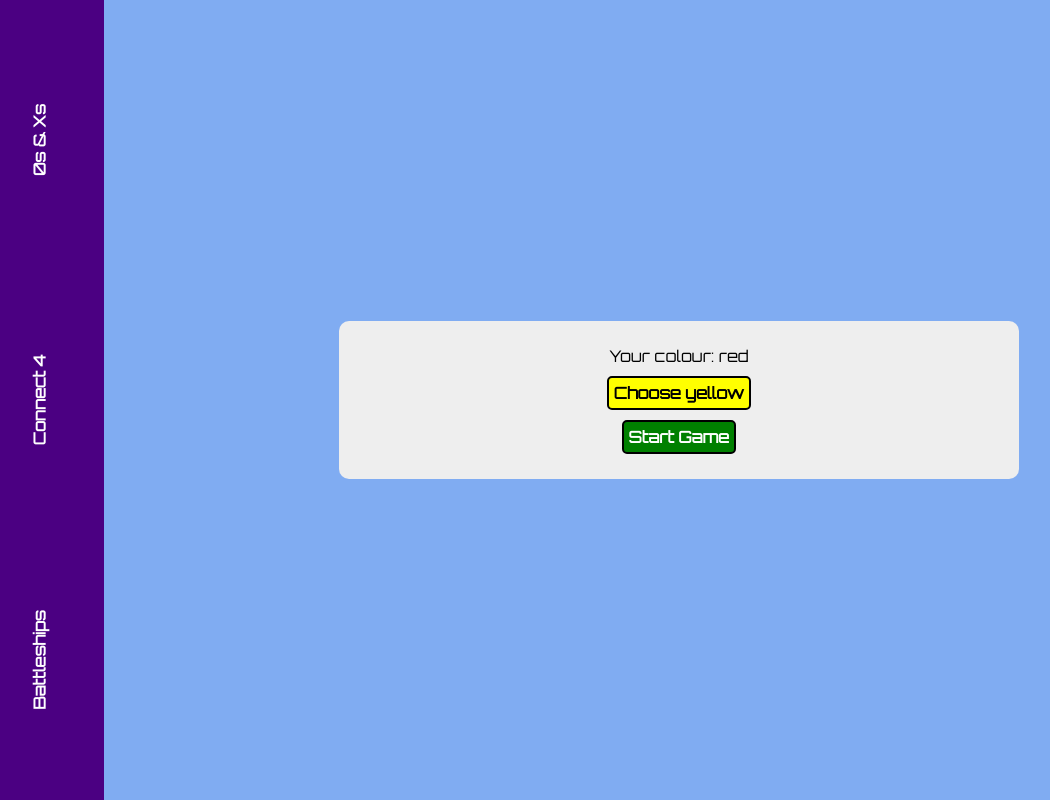
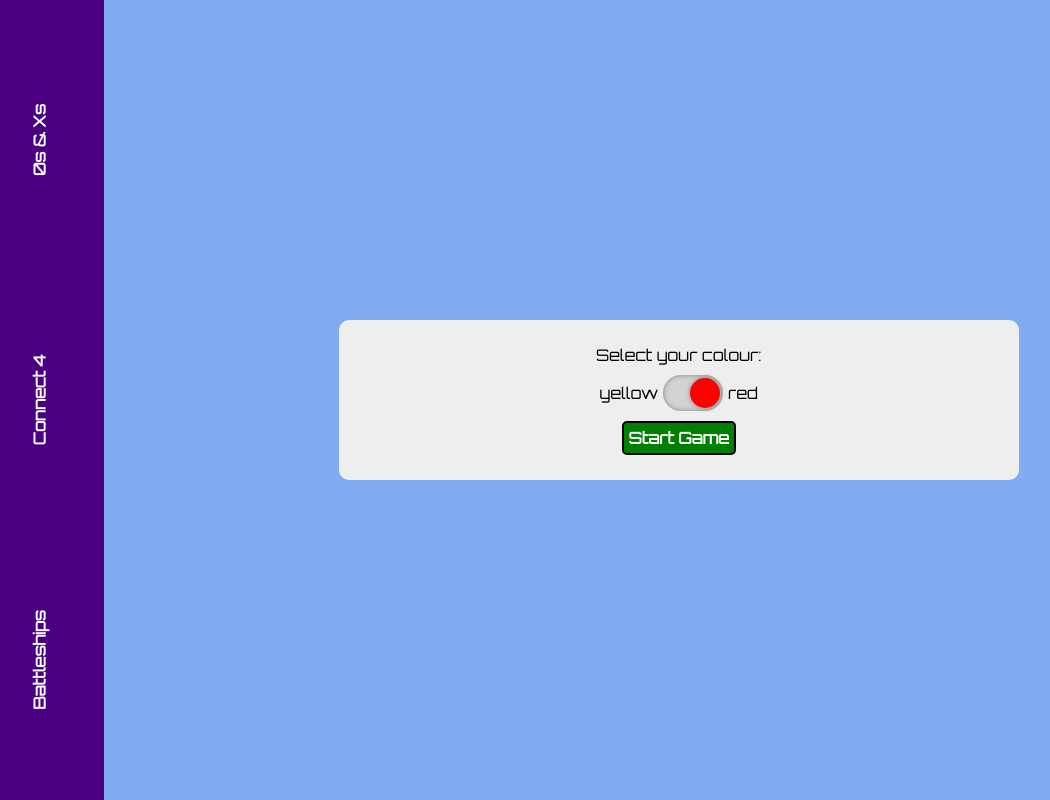
Before and after one commit to KateHoward10/noughts-and-crosses, a React (Create React App) app: page /connect4 in a window 1280 px wide. Shown: the whole page, without its empty margins (26-1076 px from the left). Built offline with nearby package versions, Linux system fonts and the light colour scheme.

Commit message:
Add toggle to Connect4

```diff
--- a/src/App.css
+++ b/src/App.css
@@ -92,12 +92,7 @@ line {
   z-index: 10;
 }
 
-.mySymbol {
-  color: red;
-}
-
 .computerSymbol {
-  color: yellow;
   -webkit-animation: fadein 2s; /* Safari, Chrome and Opera > 12.1 */
   -moz-animation: fadein 2s; /* Firefox < 16 */
   -ms-animation: fadein 2s; /* Internet Explorer */
--- a/src/components/Connect4/index.js
+++ b/src/components/Connect4/index.js
@@ -1,7 +1,8 @@
 import React, { Component } from 'react';
-import Button from '../Button';
 import Cell from './Cell';
 import Arrow from './Arrow';
+import Button from '../Button';
+import OptionToggle from '../OptionToggle';
 import { emptyCells, possibleFours } from '../../combinations';
 
 class Connect4 extends Component {
@@ -206,13 +207,8 @@ class Connect4 extends Component {
     return !playing && winner === '' ? (
       <div className="setup">
         <div className="option-picker">
-          <p>Your colour: {myColour}</p>
-          <Button
-            onClick={this.changeColour}
-            colour={computerColour}
-          >
-            Choose {computerColour}
-          </Button>
+          <p>Select your colour:</p>
+          <OptionToggle options={['yellow', 'red']} firstOptionSelected={myColour === 'yellow'} setOption={this.changeColour} />
         </div>
         <Button onClick={this.start}>Start Game</Button>
       </div>
--- a/src/components/Noughts/Box.js
+++ b/src/components/Noughts/Box.js
@@ -3,9 +3,9 @@ import React from 'react';
 const Box = ({ box, mySymbol, computerSymbol, selectBox }) => (
 	<div className="box" onClick={selectBox}>
 		{box === 'me' ? (
-			<span className="mySymbol">{mySymbol}</span>
+			<span style={{color: mySymbol === 'X' ? 'red' : 'yellow'}}>{mySymbol}</span>
 		) : box === 'computer' ? (
-			<span className="computerSymbol">{computerSymbol}</span>
+			<span className="computerSymbol" style={{color: computerSymbol === 'X' ? 'red' : 'yellow'}}>{computerSymbol}</span>
 		) : null}
 	</div>
 );
--- a/src/components/Noughts/index.js
+++ b/src/components/Noughts/index.js
@@ -134,7 +134,7 @@ class Noughts extends Component {
     return !playing && win === '' ? (
       <div className="setup">
         <div className="option-picker">
-          <p>You are: {mySymbol}s</p>
+          <p>Select your pieces:</p>
           <OptionToggle options={['O', 'X']} firstOptionSelected={mySymbol === 'O'} setOption={this.changeSymbol} />
         </div>
         <Button onClick={this.start}>Start Game</Button>
--- a/src/components/OptionToggle/index.js
+++ b/src/components/OptionToggle/index.js
@@ -14,7 +14,7 @@ const OptionToggle = ({ options, firstOptionSelected, setOption }) => (
         type="checkbox"
         onChange={e => setOption(e.target.checked)}
       />
-      <Slider />
+      <Slider firstOptionSelected={firstOptionSelected} />
     </Toggle>
     {options[1]}
   </ToggleContainer>
--- a/src/components/OptionToggle/styles.js
+++ b/src/components/OptionToggle/styles.js
@@ -4,6 +4,7 @@ export const ToggleContainer = styled.div`
   display: flex;
   flex-direction: row;
   align-items: center;
+  justify-content: center;
 `;
 
 export const Toggle = styled.label`
@@ -30,5 +31,5 @@ export const Slider = styled.div`
   border-radius: 50%;
   margin: 3px;
   box-shadow: 0 0 5px grey;
-  background-color: indigo;
+  background-color: ${props => props.firstOptionSelected ? "yellow" : "red"};
 `;
```
